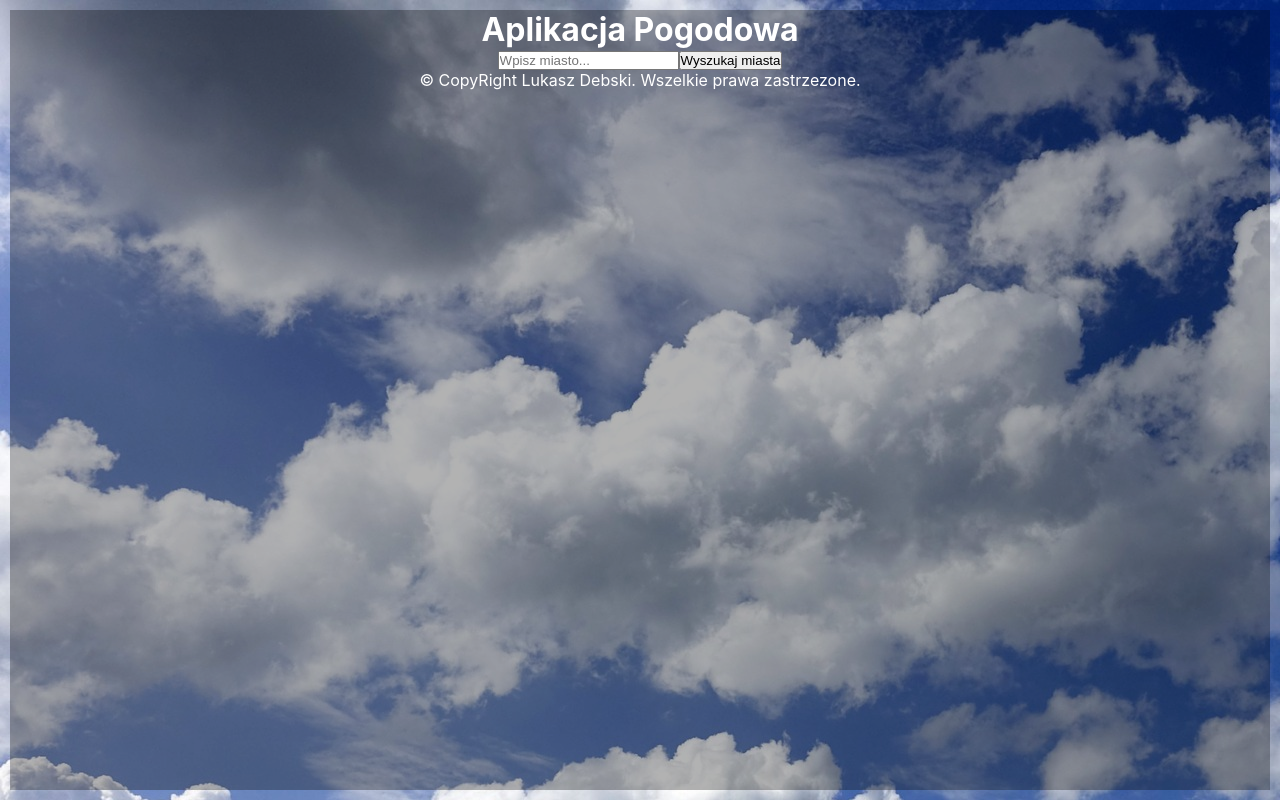
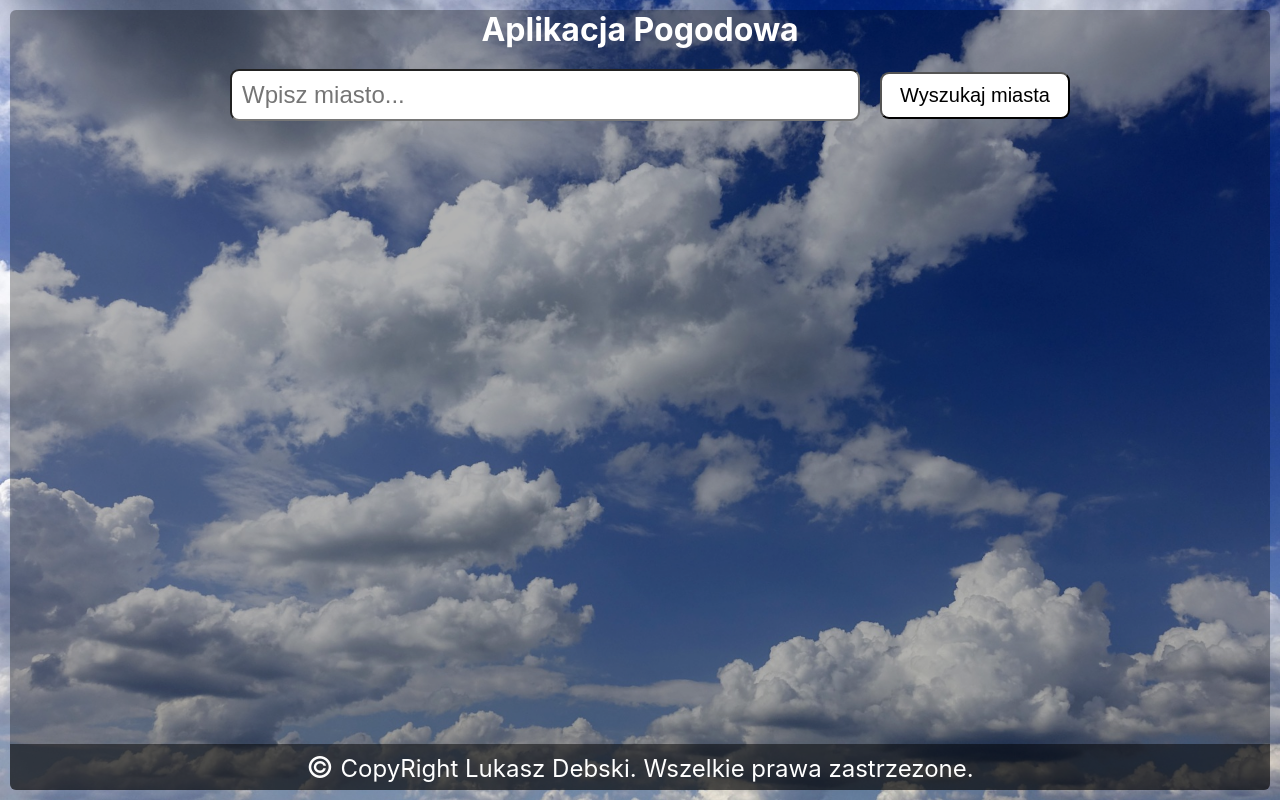
Before and after one commit to lukasdebski/WeatherApp, a React (Create React App) app: page /#/ in a window 1280 px wide. Built offline with nearby package versions, Linux system fonts and the light colour scheme.

Commit message:
add responsive to form and footer

```diff
--- a/src/components/Body/Result.js
+++ b/src/components/Body/Result.js
@@ -3,7 +3,7 @@ import "./Result.scss";
 
 const Result = props => {
 
-    const {date, time, feels, humidity, city, sunrise, sunset, temp, pressure, wind, err} = props.weather;
+    const {date, time, feels, description, icon, humidity, city, sunrise, sunset, temp, tempMin, tempMax, pressure, wind, err} = props.weather;
 
     // wyswietli pusta informacje poniewaz null.
     let content = null;
@@ -12,18 +12,27 @@ const Result = props => {
         // musimy pomnozyc przez 1000ms inaczej poda nam dziwna wartosc zamiast wlasciwego czasu.
         const sunriseTime = new Date(sunrise * 1000).toLocaleTimeString()
         const sunsetTime = new Date(sunset * 1000).toLocaleTimeString()
+        const tempRound = Math.round(temp);
+        const tempMinRound = Math.round(tempMin);
+        const tempMaxRound = Math.round(tempMax);
+        const feelsRound = Math.round(feels)
+
         content = (
             <div className='result__element'>
                 <div className='element--el'>Informacje pogodowe dla: <span className='el--city'>{city}</span></div>
-                <div className='element--el el--temp'><span className='el-temp'>{temp} &#176;C</span></div>
+                <div className='element--el el--temp'><span className='el-temp'>{tempRound} &#176;C</span></div>
+                <div className='element--el'>min: {tempMinRound} &#176;C</div>
+                <div className='element--el'>max: {tempMaxRound} &#176;C</div>
                 <div className='element--el'>data: {date}</div>
+                <div className='element--el'>{description}</div>
+                <div className='element--el'>ikonka: {icon}</div>
                 <div className='element--el'>godzina: {time}</div>
-                <div className='element--el'>odczuwalna temp: {feels} &#176;C</div>
-                <div className="element--el">wilgotnosc powietrza: {humidity} %</div>
-                <div className='element--el'>Wschod slonca: {sunriseTime}</div>
-                <div className='element--el'>Zachod slonca: {sunsetTime}</div>
-                <div className='element--el'>cisnienie: {pressure} hPa</div>
-                <div className='element--el'>sila wiatru: {wind} m/s</div>
+                <div className='element--el'>odczuwalna temp: {feelsRound} &#176;C</div>
+                <div className="element--el">wilgotność: {humidity} %</div>
+                <div className='element--el'>Wschód slońca: {sunriseTime}</div>
+                <div className='element--el'>Zachód slońca: {sunsetTime}</div>
+                <div className='element--el'>ciśnienie: {pressure} hPa</div>
+                <div className='element--el'>siła wiatru: {wind} m/s</div>
             </div>
         )
     }
--- a/src/components/Footer/Footer.scss
+++ b/src/components/Footer/Footer.scss
@@ -1,13 +1,12 @@
 @import "../../styles/mixins";
 
-@include mobile {
 .footer {
   width: 100%;
   position: absolute;
   bottom: 0;
   left: 0;
   padding: 5px 0;
-    background-color: rgba(0,0,0, .5);
+  background-color: rgba(0, 0, 0, .5);
 }
 
 .footer__text {
@@ -16,12 +15,27 @@
 
 .copy {
   font-size: 18px;
+  vertical-align: -2px;
+}
+
+@include tablet {
+  .footer__text {
+    font-size: 18px;
+  }
+
+  .copy {
+    font-size: 24px;
     vertical-align: -1px;
   }
 }
-@include tablet {
 
+@include desktop {
+  .footer__text {
+    font-size: 24px;
   }
-@include desktop {
 
+  .copy {
+    font-size: 30px;
+    vertical-align: -1px;
   }
+}
--- a/src/components/Header/Form.scss
+++ b/src/components/Header/Form.scss
@@ -1,6 +1,6 @@
 @import "../../styles/mixins";
 
-@include mobile {
+
   .form {
     display: flex;
     flex-direction: column;
@@ -11,14 +11,44 @@
   .header__input {
     width: 80%;
     margin: 20px;
-    padding:20px;
-    font-size: 26px;
+    padding: 10px;
+    font-size: 18px;
+    border-radius: 9px;
   }
   .header__btn {
-    //width: 200px;
-    padding: 10px 20px;
-    font-size: 20px;
+    padding: 7px 12px;
+    font-size: 14px;
     border-radius: 9px;
     background-color: #fff;
+    cursor: pointer;
+  }
+
+
+@include tablet {
+  .header__input {
+    width: 50%;
+    font-size: 22px;
+  }
+  .header__btn {
+    padding: 10px 16px;
+    font-size: 18px;
   }
 }
+
+@include desktop {
+  .form {
+    display: flex;
+    flex-direction: row;
+    justify-content: center;
+  }
+
+  .header__input {
+    width: 50%;
+    font-size: 24px;
+  }
+
+  .header__btn {
+    padding: 10px 18px;
+    font-size: 20px;
+  }
+}
--- a/src/components/Header/Header.scss
+++ b/src/components/Header/Header.scss
@@ -3,7 +3,10 @@
 @include mobile {
 
   .App-header {
-      //border: 1px solid black;
+      .header__title {
+        padding-top: 5px;
+        font-size: 26px;
+      }
   }
 }
 @include tablet {
--- a/src/index.scss
+++ b/src/index.scss
@@ -26,11 +26,17 @@ code {
 @include tablet {
   .App {
     background-image: url("./assets/clouds-1280.jpg");
+    background-repeat: no-repeat;
+    background-position: center;
+    background-size: cover;
   }
 }
 
 @include desktop {
   .App {
     background-image: url("./assets/clouds-1920.jpg");
+    background-repeat: no-repeat;
+    background-position: center;
+    background-size: cover;
   }
 }
--- a/src/layouts/App/App.js
+++ b/src/layouts/App/App.js
@@ -11,12 +11,16 @@ class App extends Component {
         value: '',
         date: '',
         feels: '',
+        description: '',
+        icon: '',
         time: '',
         humidity: '',
         city: '',
         sunrise: '', // wshod
         sunset: '', // zachod
         temp: '',
+        tempMin: '',
+        tempMax: '',
         pressure: '',
         wind: '',
         err: false,
@@ -33,7 +37,7 @@ class App extends Component {
     handleCitySubmit = (e) => {
         e.preventDefault();
         // console.log('zapytanie...')
-        const API = `http://api.openweathermap.org/data/2.5/weather?q=${this.state.value}&appid=15c11e0907b11a6332c8aed3de1d5753&units=metric`;
+        const API = `http://api.openweathermap.org/data/2.5/weather?q=${this.state.value}&appid=15c11e0907b11a6332c8aed3de1d5753&units=metric&lang=pl`;
 
         fetch(API)
             // response.ok - zwroci nam true if true, zwroci false jesli not true.
@@ -52,10 +56,14 @@ class App extends Component {
                     // prev - aktualny obiekt state.
                     date: date,
                     time: time,
+                    description: data.weather[0].description,
+                    icon: data.weather[0].icon,
                     city: prev.value,
                     sunrise: data.sys.sunrise, // wshod
                     sunset: data.sys.sunset, // zachod
                     feels: data.main.feels_like,
+                    tempMin: data.main.temp_min,
+                    tempMax: data.main.temp_max,
                     humidity: data.main.humidity,
                     temp: data.main.temp,
                     pressure: data.main.pressure,
--- a/src/layouts/App/App.scss
+++ b/src/layouts/App/App.scss
@@ -1,7 +1,3 @@
-//.App {
-//  text-align: center;
-//}
-
 .App {
   min-height: 100vh;
   padding: 10px;
--- a/src/styles/_container.scss
+++ b/src/styles/_container.scss
@@ -2,8 +2,9 @@
   position: relative;
   max-width: 1280px;
   margin: 0 auto;
-  //border: 3px dashed white;
+  border-radius: 6px;
   background-color: rgba(0,0,0,.3);
   min-height:calc(100vh - 20px);
   padding-bottom: 60px;
+  overflow: hidden;
 }
--- a/src/styles/_mixins.scss
+++ b/src/styles/_mixins.scss
@@ -1,5 +1,5 @@
 $tablet-width: 768px;
-$desktop-width: 1024px;
+$desktop-width: 1025px;
 
 
 @mixin mobile {
@@ -8,7 +8,7 @@ $desktop-width: 1024px;
   }
 }
 @mixin tablet {
-  @media (min-width: #{$tablet-width}) and (max-width: #{$desktop-width - 1px}) {
+  @media (min-width: #{$tablet-width}) and (max-width: #{$desktop-width}) {
     @content;
   }
 }
```
Also changed, not shown: src/components/Body/Result.scss (+8 -0 lines). Lines whose indentation alone changed are shown as unchanged.
